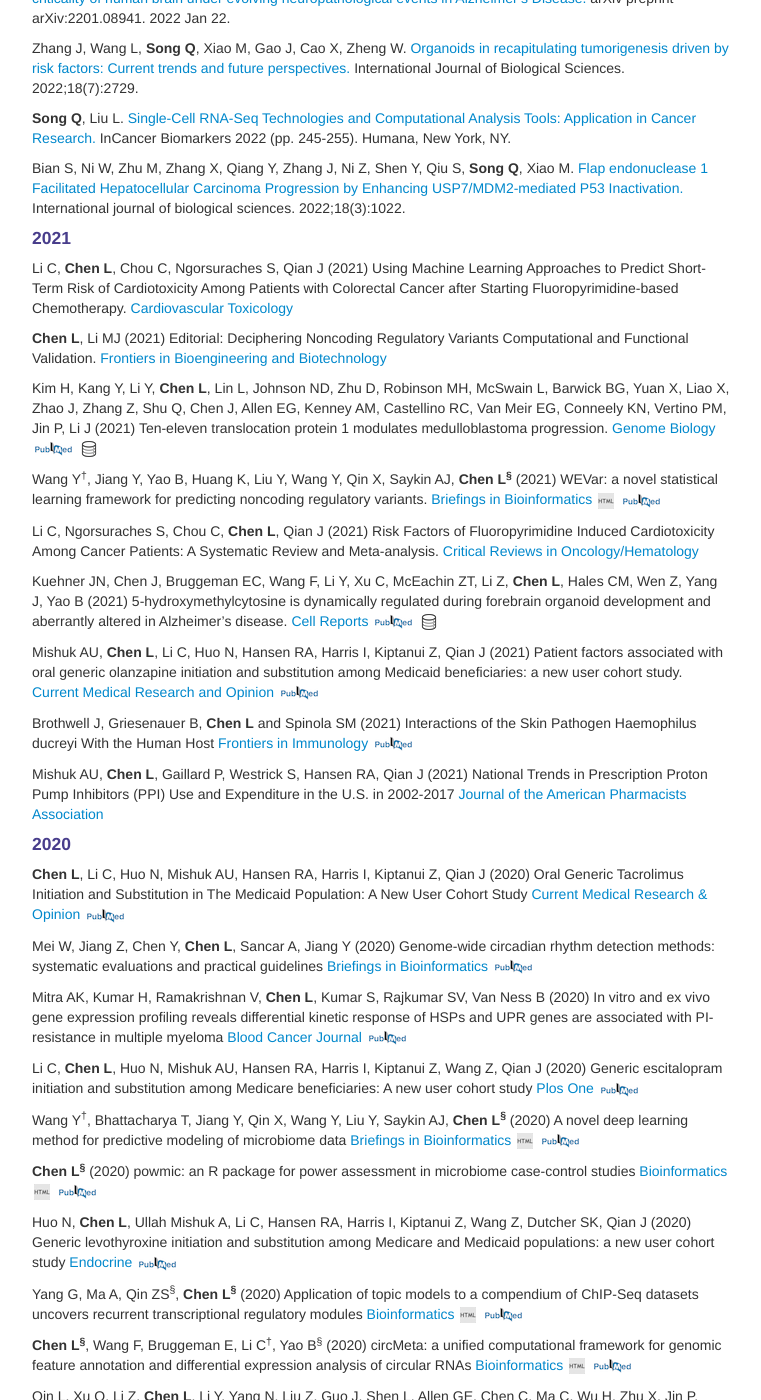
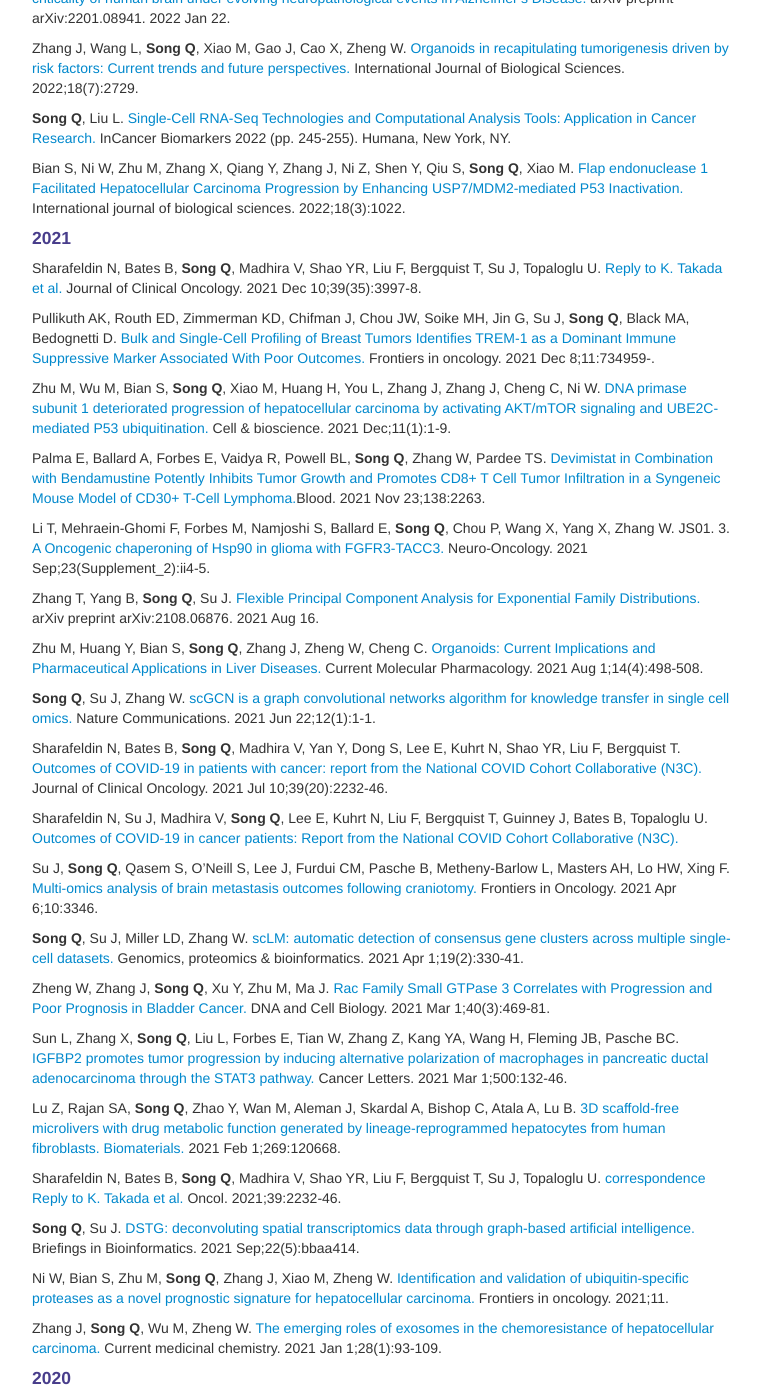
Before and after one commit to songqianqianlab/songqianqianlab.github.io2, a Jekyll site: the page built from pages/pubs.md, in a window 1280 px wide and 1400 px high, scrolled down 766 px. Shown: the whole window, without its empty margins (258-1019 px from the left). Built offline with Jekyll 4.4.1, drawn with Linux system fonts in a browser that asks for light colours.

Commit message:
Update pubs.md
2021 pub submitted.

```diff
--- a/pages/pubs.md
+++ b/pages/pubs.md
@@ -38,41 +38,43 @@ Zhang J, Wang L, **Song Q**, Xiao M, Gao J, Cao X, Zheng W. [Organoids in recapi
 Bian S, Ni W, Zhu M, Zhang X, Qiang Y, Zhang J, Ni Z, Shen Y, Qiu S, **Song Q**, Xiao M. [Flap endonuclease 1 Facilitated Hepatocellular Carcinoma Progression by Enhancing USP7/MDM2-mediated P53 Inactivation.](https://www.ncbi.nlm.nih.gov/pmc/articles/PMC8771828/) International journal of biological sciences. 2022;18(3):1022.
 
 #### 2021
+Sharafeldin N, Bates B, **Song Q**, Madhira V, Shao YR, Liu F, Bergquist T, Su J, Topaloglu U. [Reply to K. Takada et al.](https://ascopubs.org/doi/full/10.1200/JCO.21.02150) Journal of Clinical Oncology. 2021 Dec 10;39(35):3997-8.
 
-Li C, **Chen L**, Chou C, Ngorsuraches S, Qian J (2021) Using Machine Learning Approaches to Predict Short-Term Risk of Cardiotoxicity Among Patients with Colorectal Cancer after Starting Fluoropyrimidine-based Chemotherapy. [Cardiovascular Toxicology](https://link.springer.com/article/10.1007/s12012-021-09708-4)
-<!-- * 47 * -->
+Pullikuth AK, Routh ED, Zimmerman KD, Chifman J, Chou JW, Soike MH, Jin G, Su J, **Song Q**, Black MA, Bedognetti D. [Bulk and Single-Cell Profiling of Breast Tumors Identifies TREM-1 as a Dominant Immune Suppressive Marker Associated With Poor Outcomes.](https://europepmc.org/article/pmc/pmc8692779) Frontiers in oncology. 2021 Dec 8;11:734959-.
 
-**Chen L**, Li MJ (2021) Editorial: Deciphering Noncoding Regulatory Variants Computational and Functional Validation. [Frontiers in Bioengineering and Biotechnology](https://www.frontiersin.org/articles/10.3389/fbioe.2021.769614/full)
-<!-- * 46 * -->
+Zhu M, Wu M, Bian S, **Song Q**, Xiao M, Huang H, You L, Zhang J, Zhang J, Cheng C, Ni W. [DNA primase subunit 1 deteriorated progression of hepatocellular carcinoma by activating AKT/mTOR signaling and UBE2C-mediated P53 ubiquitination.](https://link.springer.com/article/10.1186/s13578-021-00555-y) Cell & bioscience. 2021 Dec;11(1):1-9.
 
-Kim H, Kang Y, Li Y, **Chen L**, Lin L, Johnson ND, Zhu D, Robinson MH, McSwain L, Barwick BG, Yuan X, Liao X, Zhao J, Zhang Z, Shu Q, Chen J, Allen EG, Kenney AM, Castellino RC, Van Meir EG, Conneely KN, Vertino PM, Jin P, Li J (2021) Ten-eleven translocation protein 1 modulates medulloblastoma progression. [Genome Biology](https://genomebiology.biomedcentral.com/articles/10.1186/s13059-021-02352-9)
- [![PubMed](icons16/pubmed-icon.png)](https://pubmed.ncbi.nlm.nih.gov/33926529/)
- [![Data](icons16/data-icon.png)](https://www.ncbi.nlm.nih.gov/geo/query/acc.cgi?acc=GSE74336)
-<!-- * 45 * -->
+Palma E, Ballard A, Forbes E, Vaidya R, Powell BL, **Song Q**, Zhang W, Pardee TS. [Devimistat in Combination with Bendamustine Potently Inhibits Tumor Growth and Promotes CD8+ T Cell Tumor Infiltration in a Syngeneic Mouse Model of CD30+ T-Cell Lymphoma.](https://www.sciencedirect.com/science/article/pii/S0006497121042166?casa_token=4cGQEVHkeJAAAAAA:QqjY2EEoIUUL27hFvxXxmSw4wYiZb3X9eZrCt0CJn08308QmldpWHHNU4aoytZ9113vMbE23sQ)Blood. 2021 Nov 23;138:2263.
 
-Wang Y<sup>&dagger;</sup>, Jiang Y, Yao B, Huang K, Liu Y, Wang Y, Qin X, Saykin AJ, **Chen L<sup>&sect;</sup>** (2021) WEVar: a novel statistical learning framework for predicting noncoding regulatory variants. [Briefings in Bioinformatics](https://academic.oup.com/bib/article-abstract/22/6/bbab189/6279833?redirectedFrom=fulltext)
-[![MDeep software](icons16/html-icon.png)](https://github.com/lichen-lab/WEVar)
-[![PubMed](icons16/pubmed-icon.png)](https://pubmed.ncbi.nlm.nih.gov/34021560/)
-<!-- * 44 * -->
+Li T, Mehraein-Ghomi F, Forbes M, Namjoshi S, Ballard E, **Song Q**, Chou P, Wang X, Yang X, Zhang W. JS01. 3. [A Oncogenic chaperoning of Hsp90 in glioma with FGFR3-TACC3.](https://academic.oup.com/neuro-oncology/article-abstract/23/Supplement_2/ii4/6366649) Neuro-Oncology. 2021 Sep;23(Supplement_2):ii4-5.
 
-Li C, Ngorsuraches S, Chou C, **Chen L**, Qian J (2021) Risk Factors of Fluoropyrimidine Induced Cardiotoxicity Among Cancer Patients: A Systematic Review and Meta-analysis. [Critical Reviews in Oncology/Hematology](https://www.sciencedirect.com/science/article/abs/pii/S1040842821001347)
-<!-- * 43 * -->
+Zhang T, Yang B, **Song Q**, Su J. [Flexible Principal Component Analysis for Exponential Family Distributions.](https://arxiv.org/abs/2108.06876) arXiv preprint arXiv:2108.06876. 2021 Aug 16.
 
-Kuehner JN, Chen J, Bruggeman EC, Wang F, Li Y, Xu C, McEachin ZT, Li Z, **Chen L**, Hales CM, Wen Z, Yang J, Yao B (2021) 5-hydroxymethylcytosine is dynamically regulated during forebrain organoid development and aberrantly altered in Alzheimer’s disease. [Cell Reports](https://www.cell.com/cell-reports/pdfExtended/S2211-1247(21)00358-2)
- [![PubMed](icons16/pubmed-icon.png)](https://pubmed.ncbi.nlm.nih.gov/33910000/)
- [![Data](icons16/data-icon.png)](https://www.ncbi.nlm.nih.gov/geo/query/acc.cgi?acc=GSE151818)
-<!-- * 42 * -->
+Zhu M, Huang Y, Bian S, **Song Q**, Zhang J, Zheng W, Cheng C. [Organoids: Current Implications and Pharmaceutical Applications in Liver Diseases.](https://www.ingentaconnect.com/content/ben/cmp/2021/00000014/00000004/art00005) Current Molecular Pharmacology. 2021 Aug 1;14(4):498-508.
 
-Mishuk AU, **Chen L**, Li C, Huo N, Hansen RA, Harris I, Kiptanui Z, Qian J (2021) Patient factors associated with oral generic olanzapine initiation and substitution among Medicaid beneficiaries: a new user cohort study. [Current Medical Research and Opinion](https://www.tandfonline.com/doi/abs/10.1080/03007995.2021.1882413?journalCode=icmo20)
- [![PubMed](icons16/pubmed-icon.png)](https://pubmed.ncbi.nlm.nih.gov/33507825/)
-<!-- * 41 * -->
+**Song Q**, Su J, Zhang W. [scGCN is a graph convolutional networks algorithm for knowledge transfer in single cell omics.](https://www.nature.com/articles/s41467-021-24172-y) Nature Communications. 2021 Jun 22;12(1):1-1.
 
-Brothwell J, Griesenauer B, **Chen L** and Spinola SM (2021) Interactions of the Skin Pathogen Haemophilus ducreyi With the Human Host [Frontiers in Immunology](https://doi.org/10.3389/fimmu.2020.615402)
- [![PubMed](icons16/pubmed-icon.png)](https://pubmed.ncbi.nlm.nih.gov/33613541/)
-<!-- * 40 * -->
+Sharafeldin N, Bates B, **Song Q**, Madhira V, Yan Y, Dong S, Lee E, Kuhrt N, Shao YR, Liu F, Bergquist T. [Outcomes of COVID-19 in patients with cancer: report from the National COVID Cohort Collaborative (N3C).](https://www.ingentaconnect.com/content/wk/jco/2021/00000039/00000020/art00002) Journal of Clinical Oncology. 2021 Jul 10;39(20):2232-46.
 
-Mishuk AU, **Chen L**, Gaillard P, Westrick S, Hansen RA, Qian J (2021) National Trends in Prescription Proton Pump Inhibitors (PPI) Use and Expenditure in the U.S. in 2002-2017 [Journal of the American Pharmacists Association](https://www.sciencedirect.com/science/article/pii/S1544319120304763)
-<!-- * 39 * -->
+Sharafeldin N, Su J, Madhira V, **Song Q**, Lee E, Kuhrt N, Liu F, Bergquist T, Guinney J, Bates B, Topaloglu U. [Outcomes of COVID-19 in cancer patients: Report from the National COVID Cohort Collaborative (N3C).](https://ascopubs.org/doi/abs/10.1200/JCO.2021.39.15_suppl.1500)
+
+Su J, **Song Q**, Qasem S, O’Neill S, Lee J, Furdui CM, Pasche B, Metheny-Barlow L, Masters AH, Lo HW, Xing F. [Multi-omics analysis of brain metastasis outcomes following craniotomy.](https://www.frontiersin.org/articles/10.3389/fonc.2020.615472/full) Frontiers in Oncology. 2021 Apr 6;10:3346.
+
+**Song Q**, Su J, Miller LD, Zhang W. [scLM: automatic detection of consensus gene clusters across multiple single-cell datasets.](https://www.sciencedirect.com/science/article/pii/S167202292030142X) Genomics, proteomics & bioinformatics. 2021 Apr 1;19(2):330-41.
+
+Zheng W, Zhang J, **Song Q**, Xu Y, Zhu M, Ma J. [Rac Family Small GTPase 3 Correlates with Progression and Poor Prognosis in Bladder Cancer.](https://www.liebertpub.com/doi/full/10.1089/dna.2020.5613?casa_token=CEkLV6Q0dJIAAAAA%3Arwu2enn5C5cLlg3OaFY5hUXrVqdDB3In9h_0W8yfqM8R_pxe9dnRmB599g2QhFVIPFrq6Xb9kRmeRQ) DNA and Cell Biology. 2021 Mar 1;40(3):469-81.
+
+Sun L, Zhang X, **Song Q**, Liu L, Forbes E, Tian W, Zhang Z, Kang YA, Wang H, Fleming JB, Pasche BC. [IGFBP2 promotes tumor progression by inducing alternative polarization of macrophages in pancreatic ductal adenocarcinoma through the STAT3 pathway.](https://www.sciencedirect.com/science/article/pii/S0304383520306583?casa_token=ffGIdgW-vnQAAAAA:p1ZmxnH5y8GfQIjdARuxmVkY4tl8Bvn2aUeQo4BLIwHNEkU5ygqzxRzYtOS9HLYnuVWtb1Nulw) Cancer Letters. 2021 Mar 1;500:132-46.
+
+Lu Z, Rajan SA, **Song Q**, Zhao Y, Wan M, Aleman J, Skardal A, Bishop C, Atala A, Lu B. [3D scaffold-free microlivers with drug metabolic function generated by lineage-reprogrammed hepatocytes from human fibroblasts. Biomaterials.](https://www.sciencedirect.com/science/article/pii/S0142961221000193?casa_token=9AQJVbF81iAAAAAA:wzdMdkE_SCJcEURR7b6ME6k481mIZ6kWBuH33xvgP8B7Gb3NmZl9gKTMqp8uXOnMuXnQ5YtUTg) 2021 Feb 1;269:120668.
+
+Sharafeldin N, Bates B, **Song Q**, Madhira V, Shao YR, Liu F, Bergquist T, Su J, Topaloglu U. [correspondence Reply to K. Takada et al.](https://www.researchgate.net/profile/Qianqian-Song-3/publication/355161555_Reply_to_K_Takada_et_al/links/61defb91323a2268f99d7e47/Reply-to-K-Takada-et-al.pdf) Oncol. 2021;39:2232-46.
+
+**Song Q**, Su J. [DSTG: deconvoluting spatial transcriptomics data through graph-based artificial intelligence.](https://academic.oup.com/bib/article/22/5/bbaa414/6105942?login=true) Briefings in Bioinformatics. 2021 Sep;22(5):bbaa414.
+
+Ni W, Bian S, Zhu M, **Song Q**, Zhang J, Xiao M, Zheng W. [Identification and validation of ubiquitin-specific proteases as a novel prognostic signature for hepatocellular carcinoma.](https://www.ncbi.nlm.nih.gov/pmc/articles/PMC7949004/) Frontiers in oncology. 2021;11.
+
+Zhang J, **Song Q**, Wu M, Zheng W. [The emerging roles of exosomes in the chemoresistance of hepatocellular carcinoma.](https://www.ingentaconnect.com/content/ben/cmc/2021/00000028/00000001/art00008) Current medicinal chemistry. 2021 Jan 1;28(1):93-109.
 
 #### 2020
 
```
